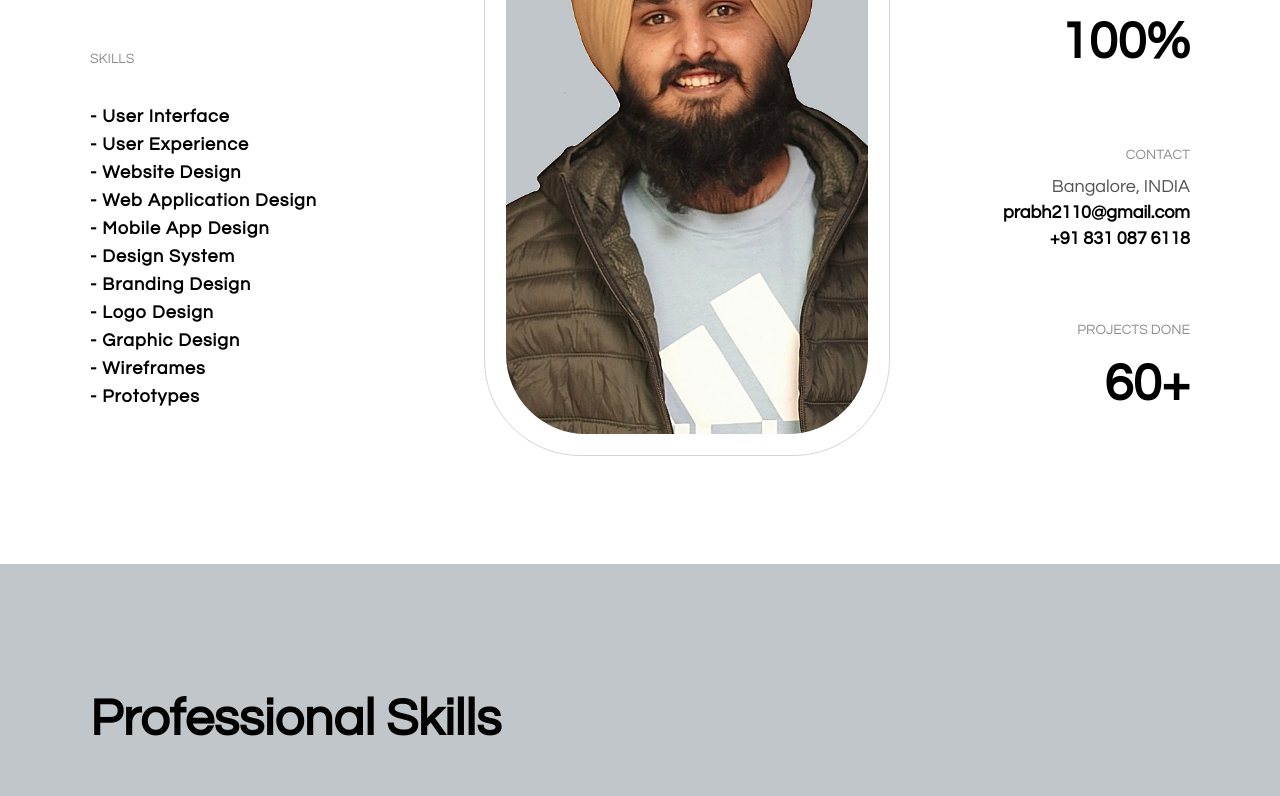
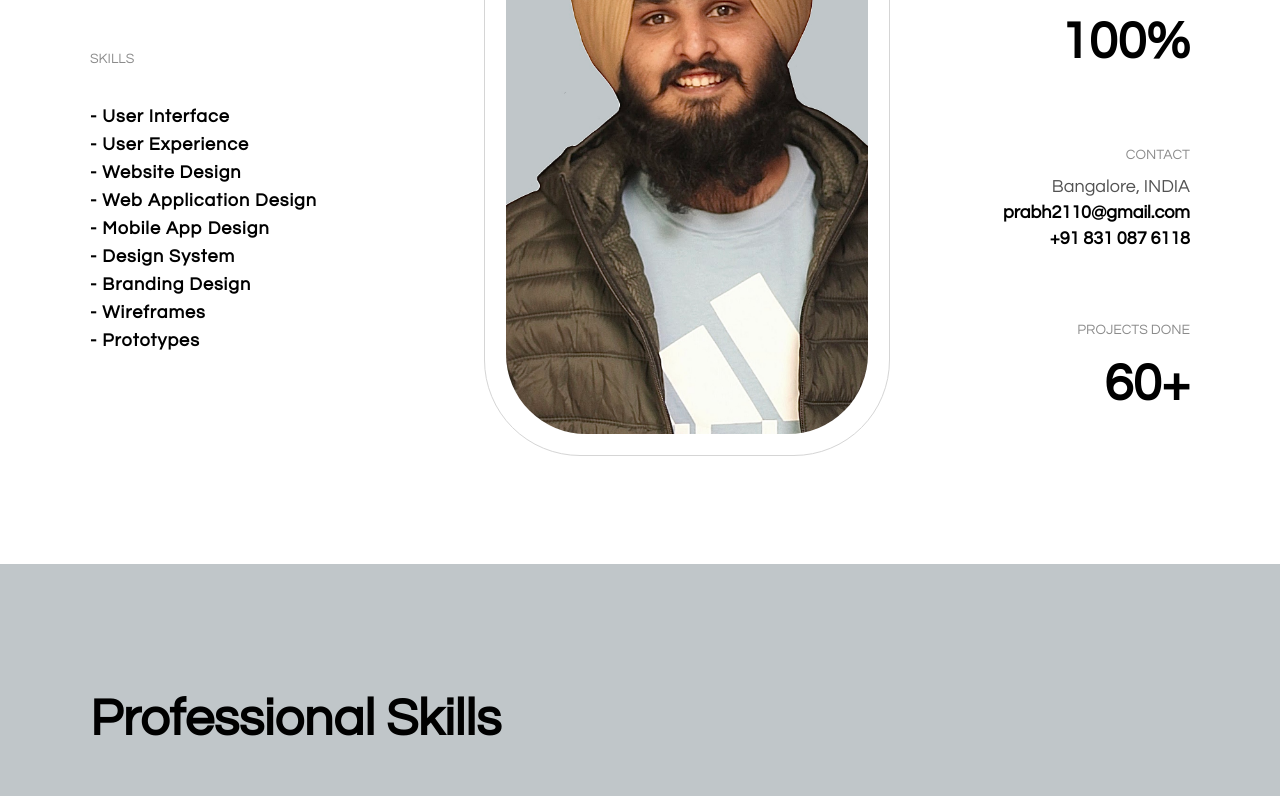
Before and after one commit to Prabhsng/prabhsng.github.io, a plain HTML site: page index.html in a window 1280 px wide. Shown: the part 884-1680 px from the top of the page. Drawn offline with nearby package versions, Linux system fonts and the light colour scheme; no server answers.

Commit message:
Update index.html

```diff
--- a/index.html
+++ b/index.html
@@ -74,8 +74,6 @@
                 - Mobile App Design<br>
                 - Design System<br>
                 - Branding Design<br>
-                - Logo Design<br>
-                - Graphic Design<br>
                 - Wireframes<br>
                 - Prototypes<br>
               </p>
@@ -231,6 +229,7 @@
                 <h3>Bachelor of Engineering</h3>
                 <p>Guru Nanak Dev Engineering College, Ludhiana, PUNJAB</p>
               </div>
+
             </div>
           </div>
         </div>
```
